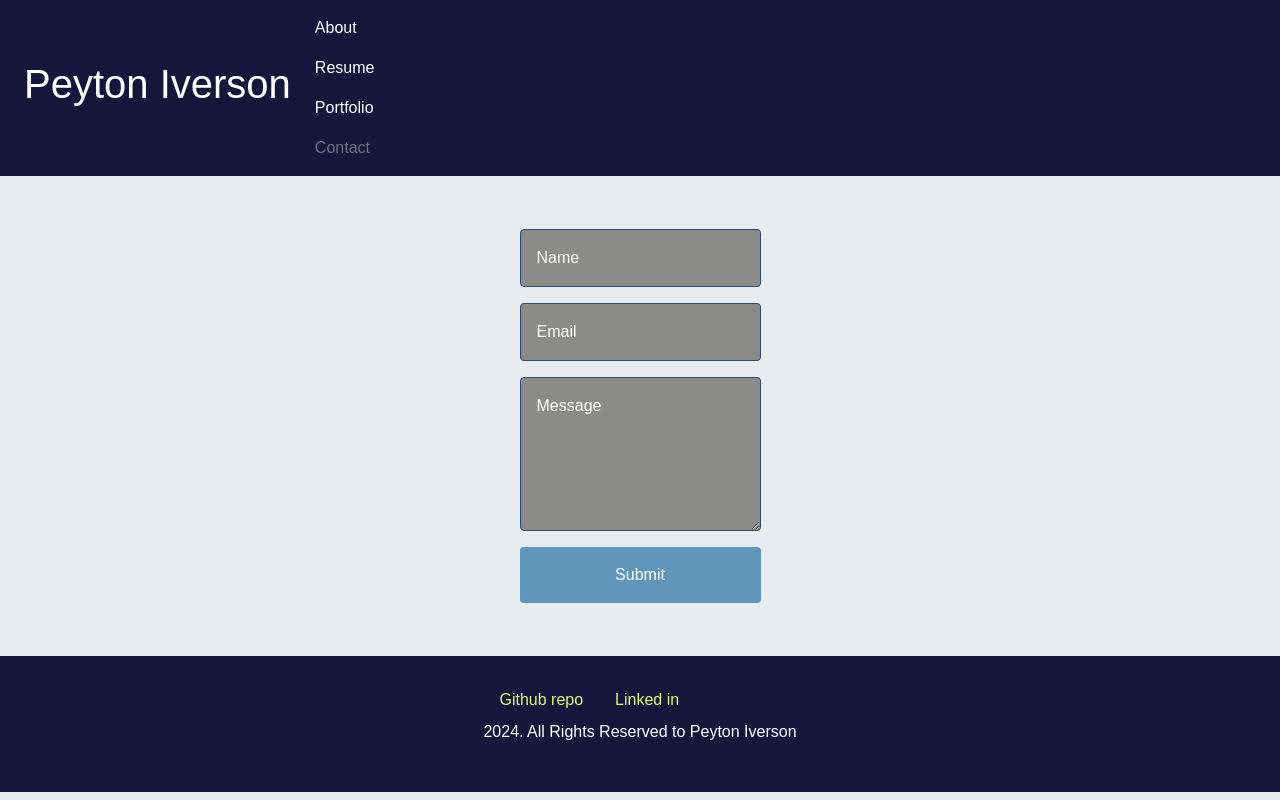
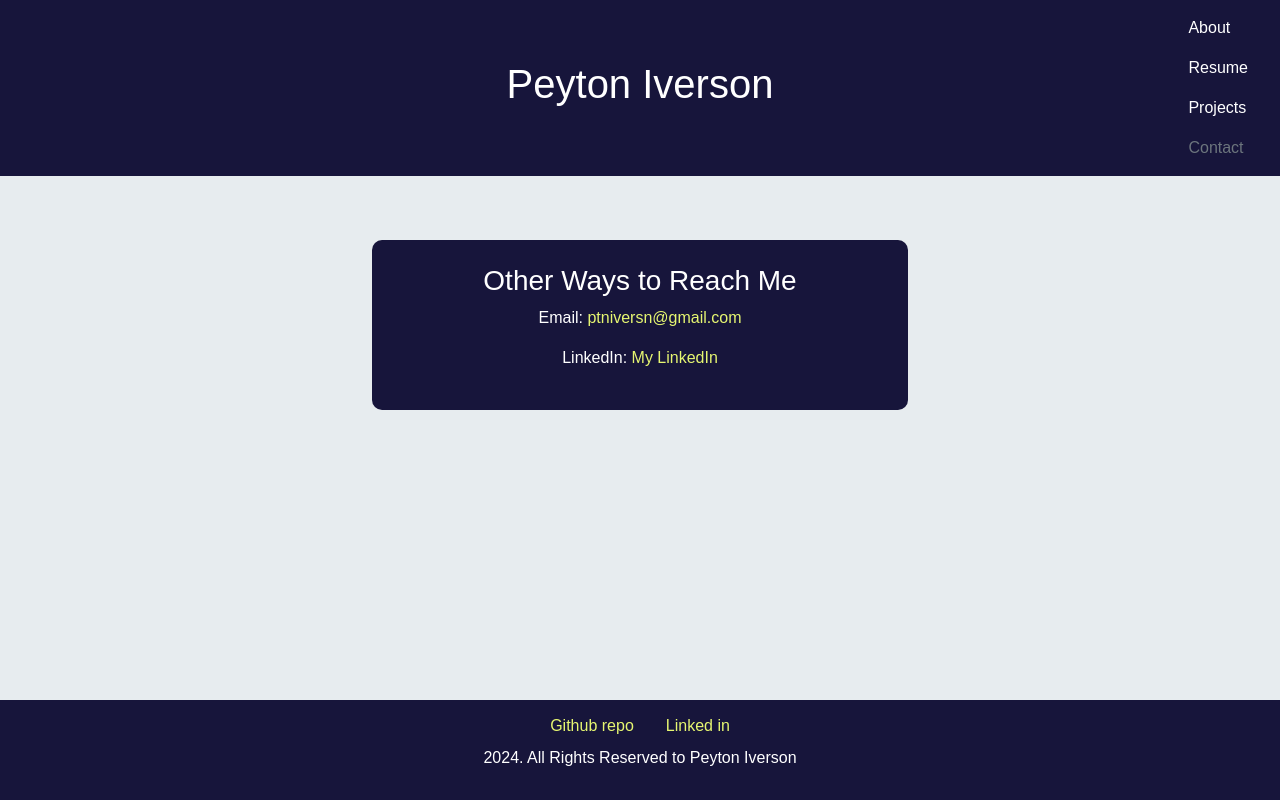
Before and after one commit to AceSpadee/portfolio-using-react, a React (Vite) app: page /Contact in a window 1280 px wide. Built offline with nearby package versions, Linux system fonts and the light colour scheme.

Commit message:
rearanging the portfolio

```diff
--- a/src/components/EmailForm.jsx
+++ /dev/null
@@ -1,128 +0,0 @@
-import React, { useState } from "react";
-
-const EmailForm = () => {
-  // State for form data
-  const [formData, setFormData] = useState({
-    name: "",
-    email: "",
-    message: "",
-  });
-
-  // State for error messages
-  const [errorMessages, setErrorMessages] = useState({
-    name: "",
-    email: "",
-    message: "",
-  });
-
-  // State for displaying success message
-  const [successMessage, setSuccessMessage] = useState("");
-
-  // Helper function to validate email format
-  const validateEmail = (email) => {
-    const re = /^[^\s@]+@[^\s@]+\.[^\s@]+$/;
-    return re.test(email);
-  };
-
-  // Handle input changes
-  const handleInputChange = (e) => {
-    const { name, value } = e.target;
-    setFormData({
-      ...formData,
-      [name]: value,
-    });
-
-    // Clear the error message for the field being edited
-    setErrorMessages({
-      ...errorMessages,
-      [name]: "",
-    });
-  };
-
-  // Handle form submission
-  const handleFormSubmit = (e) => {
-    e.preventDefault();
-
-    // Initialize error messages
-    let newErrorMessages = {};
-    let hasError = false;
-
-    // Validate each field
-    if (!formData.name.trim()) {
-      newErrorMessages.name = "Name is required";
-      hasError = true;
-    }
-    if (!validateEmail(formData.email)) {
-      newErrorMessages.email = "Invalid email address";
-      hasError = true;
-    }
-    if (!formData.message.trim()) {
-      newErrorMessages.message = "Message is required";
-      hasError = true;
-    }
-
-    // If there are errors, set error messages and stop submission
-    if (hasError) {
-      setErrorMessages(newErrorMessages);
-      return;
-    }
-
-    // Simulate successful form submission
-    setSuccessMessage(`Hello ${formData.name}, your message has been sent successfully!`);
-
-    // Clear form data after submission
-    setFormData({
-      name: "",
-      email: "",
-      message: "",
-    });
-
-    // Clear success message after a delay
-    setTimeout(() => {
-      setSuccessMessage("");
-    }, 3000);
-  };
-
-  return (
-    <div>
-      {successMessage && <p className="success-message">{successMessage}</p>}
-      <form className="contact-form" onSubmit={handleFormSubmit}>
-        <input
-          className="contact-input"
-          type="text"
-          placeholder="Name"
-          name="name"
-          value={formData.name}
-          onChange={handleInputChange}
-        />
-        {errorMessages.name && <p className="error-text">{errorMessages.name}</p>}
-
-        <input
-          className="contact-input"
-          type="email"
-          placeholder="Email"
-          name="email"
-          value={formData.email}
-          onChange={handleInputChange}
-        />
-        {errorMessages.email && <p className="error-text">{errorMessages.email}</p>}
-
-        <textarea
-          className="contact-textarea"
-          placeholder="Message"
-          name="message"
-          value={formData.message}
-          onChange={handleInputChange}
-          rows="5"
-        />
-        {errorMessages.message && <p className="error-text">{errorMessages.message}</p>}
-
-        <button className="contact-button" type="submit">
-          Submit
-        </button>
-      </form>
-    </div>
-  );
-};
-
-export default EmailForm;
--- a/src/components/Header.jsx
+++ b/src/components/Header.jsx
@@ -1,11 +1,17 @@
+// Import the CSS file
+import "../styles/Header.css";
+
 // Import the NavTabs component from the NavTabs.jsx file.
 import NavTabs from "../components/UI/NavTabs";
+
 // Export the Header component to the router in main.jsx.
 export default function Header({ currentPage, handlePageChange }) {
   return (
-    <header className="px-3 py-2 header-custom-background text-white d-flex flex-wrap align-items-center justify-content-center justify-content-lg-start">
-      <h1 className="nameDisplay px-2">Peyton Iverson</h1>
-      <NavTabs currentPage={currentPage} handlePageChange={handlePageChange} />
+    <header className="header-custom-background">
+      <h1 className="nameDisplay">Peyton Iverson</h1>
+      <div className="nav-tabs-container">
+        <NavTabs currentPage={currentPage} handlePageChange={handlePageChange} />
+      </div>
     </header>
   );
 }
--- a/src/components/UI/NavTabs.jsx
+++ b/src/components/UI/NavTabs.jsx
@@ -42,7 +42,7 @@ export default function NavTabs({ handlePageChange }) {
           }
           onClick={() => handlePageChange("Portfolio")}
         >
-          Portfolio
+          Projects
         </Link>
         <li className="nav-item">
         {/* Add a Link component to set the href to "/Contact" */}
--- a/src/components/UI/ProjectData.jsx
+++ b/src/components/UI/ProjectData.jsx
@@ -1,6 +1,7 @@
 import Project1 from "../../assets/img3.png";
 import Weather from "../../assets/img2.png";
 import Techblog from "../../assets/img1.png";
+import Parkfinder from "../../assets/img4.png";
 
 const projectsData = [
   {
@@ -21,6 +22,12 @@ const projectsData = [
     repoLink: "https://github.com/AceSpadee/Tech-Blog-website",
     liveLink: "https://tech-blog-website-775s.onrender.com",
   },
+  {
+    title: "Park-Finder",
+    image: Parkfinder,
+    repoLink: "https://github.com/AceSpadee/search-park",
+    liveLink: "https://www.djinkingdom.com",
+  }
 ];
 
 export default projectsData;
--- a/src/pages/About.jsx
+++ b/src/pages/About.jsx
@@ -1,8 +1,12 @@
 import "../styles/About.css";
+import "../components/Skills";
+import Skills from "../components/Skills";
 
 // Export the About component to the router in main.jsx.
 export default function About() {
   return (
+    <div>
+      <Skills />
       <div className="about">
         <div className="about-description">
           <h2>Full Stack Web Developer</h2>
@@ -14,5 +18,6 @@ export default function About() {
           </p>
         </div>
       </div>
+    </div>
   );
 }
--- a/src/pages/Contact.jsx
+++ b/src/pages/Contact.jsx
@@ -1,21 +1,16 @@
-// Import the useState hook from React.
-import { useState } from "react";
-// Import the Contact.css file.
 import "../styles/Contact.css";
-// Import the EmailForm component.
-import EmailForm from "../components/EmailForm";
+
 // Export the Contact component to the router in main.jsx.
 export default function Contact() {
-  // Declare a variable formData and a function setFormData with the useState hook.
-  const [formData, setFormData] = useState({
-    name: "",
-    email: "",
-    message: "",
-  });
-  // Return the JSX for the Contact component.
   return (
-    <div className="contact-container text-center">
-      <EmailForm formData={formData} setFormData={setFormData} />
+    <div className="contact-container">
+      <div className="contact-info-container">
+        <h3>Other Ways to Reach Me</h3>
+        <div className="contact-info">
+          <p>Email: <a href="mailto:ptniversn@gmail.com">ptniversn@gmail.com</a></p>
+          <p>LinkedIn: <a href="https://www.linkedin.com/in/peyton-iverson/" target="_blank" rel="noopener noreferrer">My LinkedIn</a></p>
+        </div>
+      </div>
     </div>
   );
 }
--- a/src/pages/Resume.jsx
+++ b/src/pages/Resume.jsx
@@ -7,9 +7,9 @@ export default function Resume() {
   return (
     <div className="resume-container">
       <div className="resume-download">
-      <img className="container" src={resume} alt="Resume" />
+        <img className="resume-image" src={resume} alt="Resume" />
         <a
-          href="../assets/myResume.png"
+          href={resume}
           download="My_Resume.png"
           className="resume-link"
         >
--- a/src/styles/App.css
+++ b/src/styles/App.css
@@ -1,17 +1,35 @@
+html, body {
+  height: 100%;
+  margin: 0;
+  display: flex;
+  flex-direction: column;
+}
+
+#app {
+  display: flex;
+  flex-direction: column;
+  min-height: 100vh;
+}
+
+main {
+  flex: 1;
+}
+
 .header-custom-background {
     background-color: #17153B;
 }
-
 footer {
   background-color: #17153B;
   color: #ffffff;
   padding: 2rem;
   display: flex;
   flex-direction: column;
-  align-items: center;
-  justify-content: center;
-  position: relative;
+  align-items: center; /* Centers content horizontally */
+  justify-content: center; /* Centers content vertically */
+  text-align: center; /* Ensures text stays centered */
   margin-top: auto;
+  width: 100%;
+  height: 100px; /* Adjust height as needed */
 }
 
 footer a {
--- a/src/styles/Contact.css
+++ b/src/styles/Contact.css
@@ -1,75 +1,31 @@
-/* Contact component styles. */
+/* Contact Page Container */
 .contact-container {
-  display: flex;
-  flex-direction: column;
-  align-items: center;
-  justify-content: center;
+  max-width: 600px;
+  margin: 0 auto;
   padding: 2rem;
-  min-height: 60vh;
-}
-
-.contact-text-center {
   text-align: center;
 }
 
-.contact-form {
-  display: flex;
-  flex-direction: column;
-  width: 100%;
-  max-width: 500px;
+/* Contact Info Container */
+.contact-info-container {
+  background-color: #17153B;
+  color: white;
+  padding: 1.5rem;
+  border-radius: 10px;
+  margin-top: 2rem;
+  text-align: center;
 }
 
-.contact-form input:focus,
-.contact-form textarea:focus {
-  border: 1px solid #274c77;
+.contact-info h3 {
+  margin-bottom: 1rem;
 }
 
-.contact-form input,
-.contact-form textarea {
-  padding: 1rem;
-  margin-bottom: 1rem;
-  border: 1px solid #274c77;
-  background-color: #8b8c89;
-  color: #ffffff;
-  border-radius: 4px;
+/* Contact Info Links */
+.contact-info a {
+  color: #e6f671;
+  text-decoration: none;
 }
 
-.contact-form input::placeholder {
-  color: #ffffff;
+.contact-info a:hover {
+  text-decoration: underline;
 }
-
-.contact-form textarea::placeholder {
-  color: #ffffff;
-}
-
-.contact-form button {
-  padding: 1rem;
-  border: none;
-  border-radius: 4px;
-  background-color: #6096ba;
-  color: #ffffff;
-  cursor: pointer;
-  font-size: 1rem;
-}
-
-.contact-form button:hover {
-  background-color: #a3cef1;
-  border-color: #6096ba;
-}
-
-.contact-form button:active {
-  background-color: #6096ba;
-  color: #8b8c89;
-  border: none;
-}
-
-.error-text {
-  color: #d9534f;
-  background-color: #f8d7da;
-  border: 1px solid #f5c6cb;
-  border-radius: 4px;
-  padding: 0.5rem;
-  font-size: 0.875rem;
-  margin-top: -0.5rem;
-  margin-bottom: 1rem;
-}
--- /dev/null
+++ b/src/styles/Header.css
@@ -0,0 +1,21 @@
+.header-custom-background {
+    background-color: #17153B;
+    display: flex;
+    align-items: center;
+    justify-content: center;
+    position: relative;
+    padding: 0.5rem 1rem;
+    color: white;
+    width: 100%;
+  }
+
+.nameDisplay {
+    position: absolute;
+    left: 50%;
+    transform: translateX(-50%);
+    white-space: nowrap;
+  }
+
+.nav-tabs-container {
+    margin-left: auto;
+  }
--- a/src/styles/Resume.css
+++ b/src/styles/Resume.css
@@ -1,12 +1,39 @@
-.container {
-    display: flex; /* Enable Flexbox */
-    justify-content: center; /* Center horizontally */
-    align-items: center; /* Center vertically */
-    height: 1100px;
-    width: 850px;
-  }
+.resume-container {
+  display: flex;
+  flex-direction: column;
+  align-items: center;
+  justify-content: center;
+  min-height: 100vh;
+  padding-top: 2rem;
+}
 
-  img {
-    max-width: 100%; /* Responsive image */
-    height: auto; /* Maintain aspect ratio */
-  }
+.resume-download {
+  display: flex;
+  flex-direction: column;
+  align-items: center;
+  text-align: center;
+}
+
+.resume-image {
+  width: 850px;
+  height: auto;
+  max-width: 100%;
+}
+
+.resume-link {
+  display: inline-block;
+  margin-top: 1rem;
+  margin-bottom: 1rem;
+  padding: 10px 20px;
+  background-color: #17153B;
+  color: white;
+  text-decoration: none;
+  border-radius: 5px;
+  font-weight: bold;
+  text-align: center;
+}
+
+.resume-link:hover {
+  background-color: #e6f671;
+  color: #17153B;
+}
```
Also changed, not shown: src/assets/img4.png (added), src/assets/myResume.png. Lines whose indentation alone changed are shown as unchanged.
